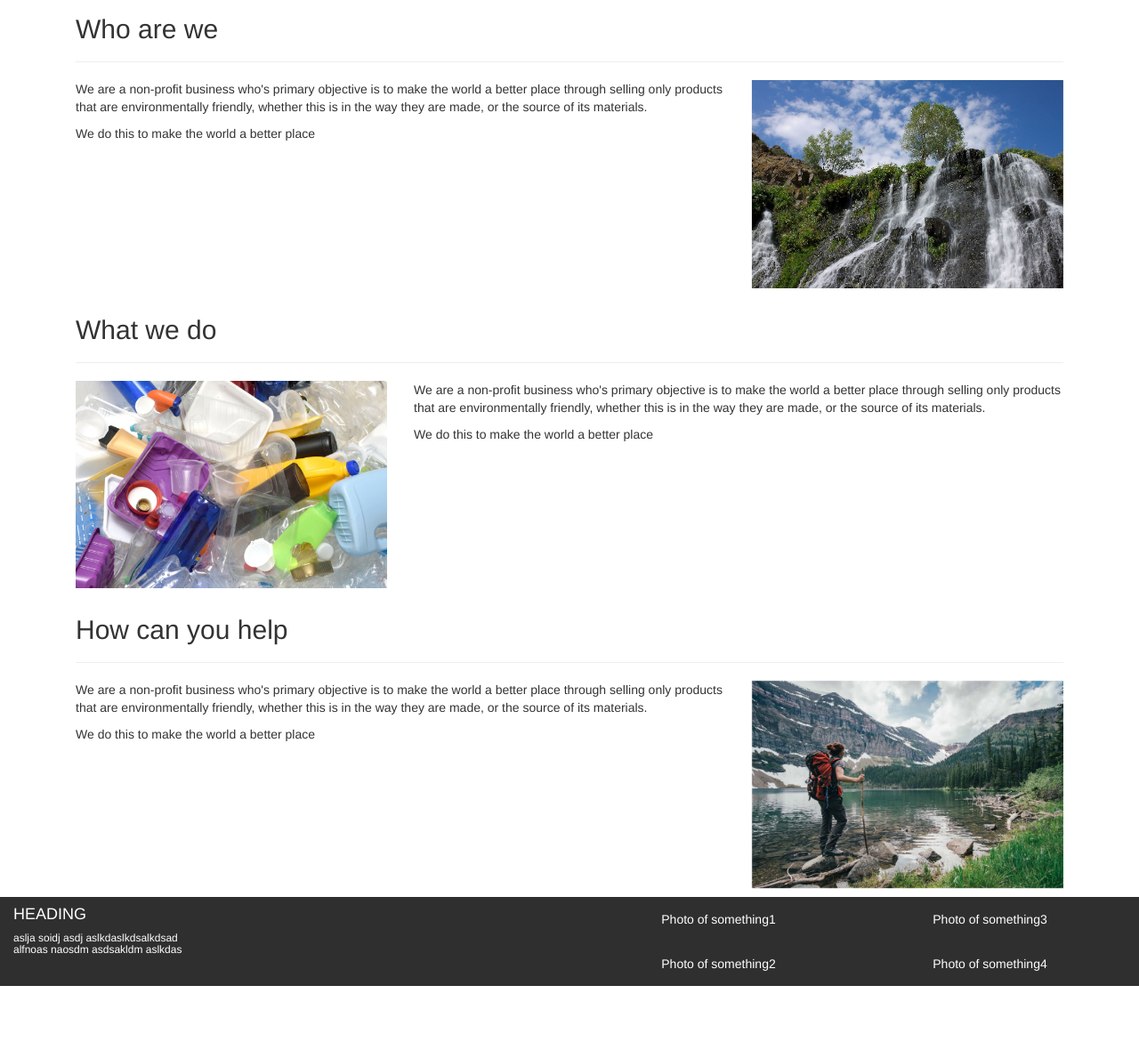
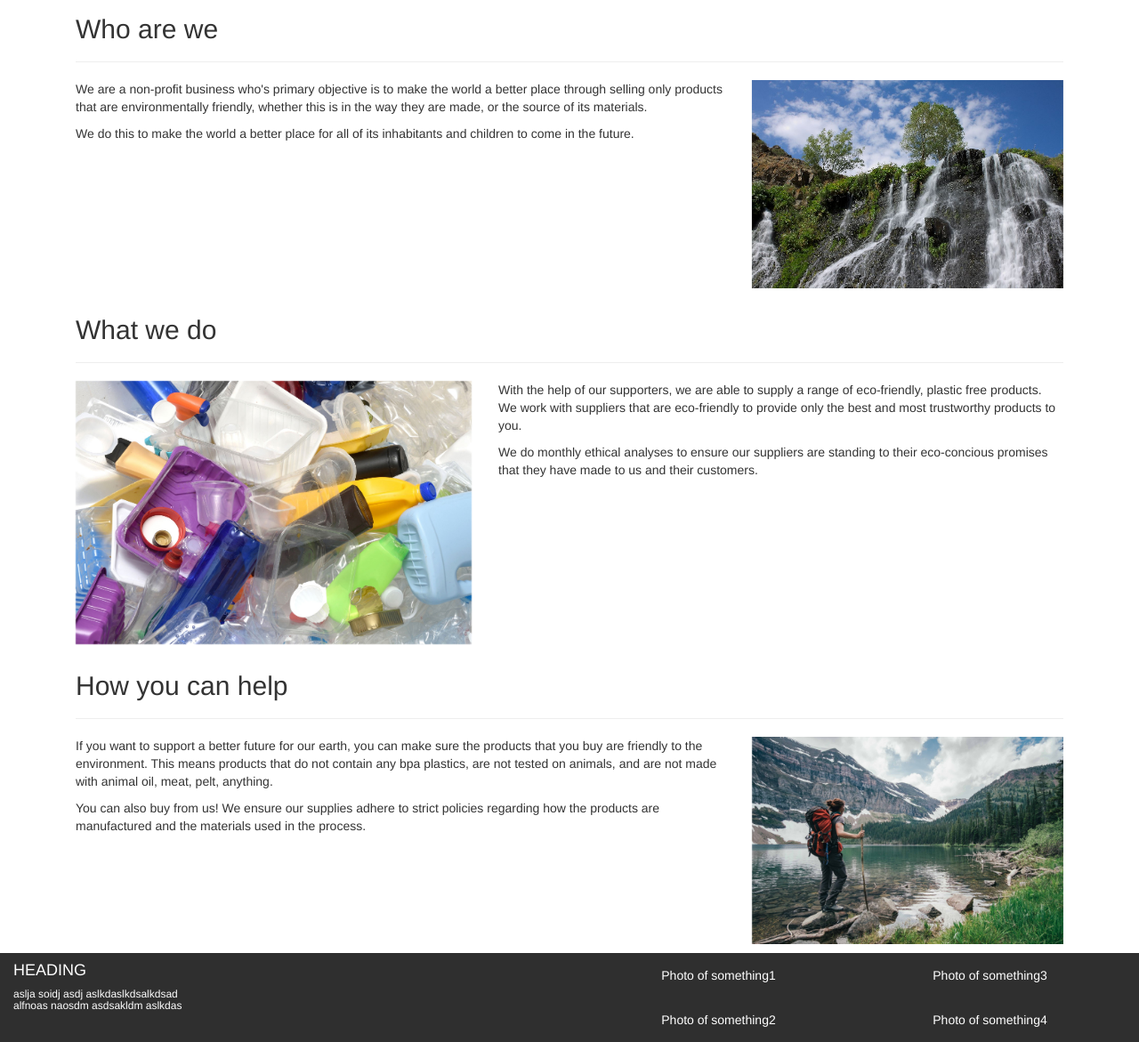
Before and after one commit to shaylavi/ecommerce_site, a PHP site: page /about-us.php in a window 1280 px wide. Shown: the part 515-1686 px from the top of the page at 89% size. Before the commit the page ends 1623 px from the top, so only its background shows below. Run offline with PHP 8.4, Linux system fonts and the light colour scheme; some web fonts are replaced.

Commit message:
Added Filler Content

```diff
--- a/about-us.php
+++ b/about-us.php
@@ -24,73 +24,77 @@
 
   <?php include 'header.php'; ?>
 
-  <main class="container about-us">
+  <main class=" about-us container">
     <div class="row">
       <div class="col-md-12">
         <h1 class="text-center">About Us</h1>
       </div>
     </div>
     <div class="row">
-      <img class="rounded" src="images/nature-image-01.jpg" alt="nature" class="hero-image">
+      <img src="images/nature-image-01.jpg" alt="nature" class="rounded hero-image">
     </div>
 
     <section class="container-fluid">
       <h2 class="text-left">Who are we</h2>
       <hr>
-      <div class="row d-flex">
-        <div class="col-md-8 order-1 order-sm-1">
+      <div class="row">
+        <div class="col-md-8 ">
           <p>
             We are a non-profit business who's primary objective is to make the world
             a better place through selling only products that are environmentally friendly,
             whether this is in the way they are made, or the source of its materials.
           </p>
           <p>
-            We do this to make the world a better place
+            We do this to make the world a better place for all of its inhabitants and
+            children to come in the future.
           </p>
         </div>
-        <aside class="col-md-4 order-2 order-sm-2">
+        <aside class="col-md-4">
           <img class="rounded" src="images/nature-image-02.jpg">
-        </div>
+        </aside>
       </div>
     </section>
 
     <section class="container-fluid">
       <h2 class="text-left">What we do</h2>
       <hr>
-      <div class="row reversed">
-        <div class="col-md-8">
+      <div class="row">
+        <aside class="col-md-5">
+          <img class="rounded" src="images/plastic-trash-01.jpg">
+        </aside>
+        <div class="col-md-7">
           <p>
-            We are a non-profit business who's primary objective is to make the world
-            a better place through selling only products that are environmentally friendly,
-            whether this is in the way they are made, or the source of its materials.
+            With the help of our supporters, we are able to supply a range of eco-friendly,
+            plastic free products. We work with suppliers that are eco-friendly to provide
+            only the best and most trustworthy products to you.
           </p>
           <p>
-            We do this to make the world a better place
+            We do monthly ethical analyses to ensure our suppliers are standing to their
+            eco-concious promises that they have made to us and their customers.
           </p>
-        </div>
-        <aside class="col-md-4">
-          <img class="rounded" src="images/plastic-trash-01.jpg">
         </div>
       </div>
     </section>
 
     <section class="container-fluid">
-      <h2 class="text-left">How can you help</h2>
+      <h2 class="text-left">How you can help</h2>
       <hr>
-      <div class="row d-flex">
-        <div class="col-md-8 order-1 order-sm-1">
+      <div class="row">
+        <div class="col-md-8">
           <p>
-            We are a non-profit business who's primary objective is to make the world
-            a better place through selling only products that are environmentally friendly,
-            whether this is in the way they are made, or the source of its materials.
+            If you want to support a better future for our earth, you can make sure the products
+            that you buy are friendly to the environment. This means products that do
+            not contain any bpa plastics, are not tested on animals, and are not made with animal
+            oil, meat, pelt, anything.
           </p>
           <p>
-            We do this to make the world a better place
+            You can also buy from us! We ensure our supplies adhere to strict policies regarding
+            how the products are manufactured and the materials used in the process.
           </p>
         </div>
-        <aside class="col-md-4 order-2 order-sm-2">
+        <aside class="col-md-4">
           <img class="rounded" src="images/hiking-01.jpg">
-        </div>
+        </aside>
       </div>
     </section>
 
--- a/css/about-us-style.css
+++ b/css/about-us-style.css
@@ -5,12 +5,13 @@
   width:100%;
   max-height: 400px;
 }
-.about-us img {
+.about-us aside img {
   width:100%;
+  min-width: 320px;
+
 }
-.about-us .reversed {
-  display: flex;
-  flex-direction: row-reverse;
+.about-us p {
+  min-width: 320px;
 }
 .about-us section {
   margin-bottom: 10px;
```
